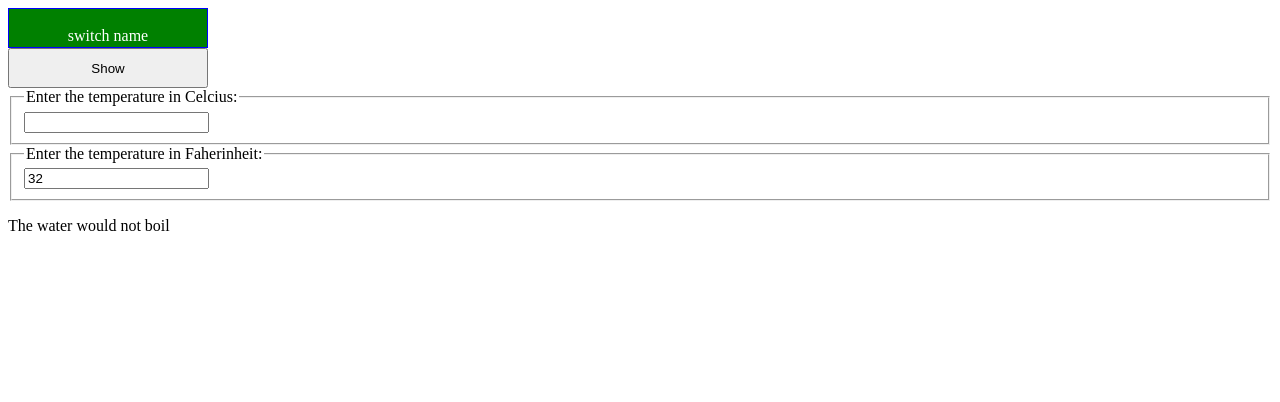
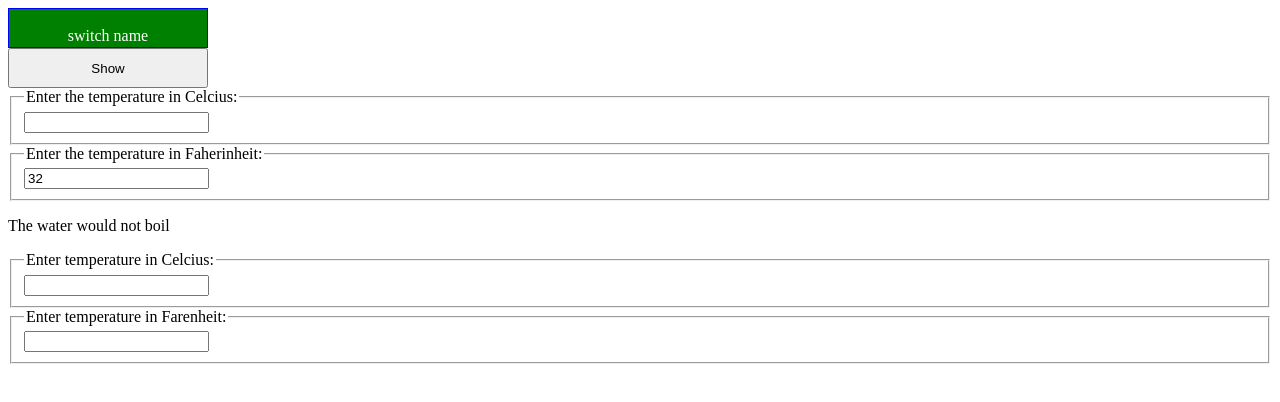
Before and after one commit to SRILAKSHMI576/React_Learnigs, a React (Create React App) app: page / in a window 1280 px wide. Shown: the top 402 px of the page. Built offline with nearby package versions, Linux system fonts and the light colour scheme.

Commit message:
Create a filedsets

```diff
--- a/src/App.js
+++ b/src/App.js
@@ -10,8 +10,9 @@ import PersonDetails from "./UdemyCourse/PersonDetails";
 // import LogInControls from "./Components/LogInControl";
 
 import HiddenButtonLogic from "./HiddenTask/HiddenButtonLogic";
-import Calculator from "./Temperature/Calculator";
+// import Calculator from "./Temperature/Calculator";
 import TemperatureConversions from "./TemperatureConversions/TemperatureConversions";
+import CalculatorInput from "./FarenheitCelcius/CalculatorInput";
 // import Form from "./Components/Form";
 // import OnSelect from "./Components/Select";
 // import InputFile from "./Components/InputFile";
@@ -146,6 +147,7 @@ class App extends React.Component {
         <HiddenButtonLogic />
         {/* <Calculator /> */}
         <TemperatureConversions />
+        <CalculatorInput />
       </div>
     );
   }
--- /dev/null
+++ b/src/FarenheitCelcius/CalculatorInput.js
@@ -0,0 +1,15 @@
+import React from "react";
+import TemperatureInput from "./TemperatureInput";
+
+class CalculatorInput extends React.Component {
+  render() {
+    return (
+      <div>
+        <TemperatureInput scale="c" />
+        <TemperatureInput scale="f" />
+      </div>
+    );
+  }
+}
+
+export default CalculatorInput;
--- /dev/null
+++ b/src/FarenheitCelcius/TemperatureInput.js
@@ -0,0 +1,35 @@
+import React from "react";
+
+const scaleNames = {
+  c: "Celcius",
+  f: "Farenheit"
+};
+
+class TemperatureInput extends React.Component {
+  constructor(props) {
+    super(props);
+    this.state = {
+      temperature: ""
+    };
+  }
+
+  handleChange = event => {
+    this.setState({
+      temperature: event.target.value
+    });
+  };
+  render() {
+    const temperature = this.state.temperature;
+    const scale = this.props.scale;
+    return (
+      <div>
+        <fieldset>
+          <legend>Enter temperature in {scaleNames[scale]}:</legend>
+          <input type="text" value={temperature} onChange={this.handleChange} />
+        </fieldset>
+      </div>
+    );
+  }
+}
+
+export default TemperatureInput;
--- a/src/TemperatureConversions/TemperatureConversions.js
+++ b/src/TemperatureConversions/TemperatureConversions.js
@@ -31,11 +31,7 @@ export class TemperatureConversions extends Component {
       <div>
         <fieldset>
           <legend>Enter the temperature in Celcius: </legend>
-          <input
-            type="text"
-            value={this.state.temperature}
-            onChange={this.handleChange}
-          />
+          <input type="text" value={temperature} onChange={this.handleChange} />
         </fieldset>
 
         <fieldset>
```
